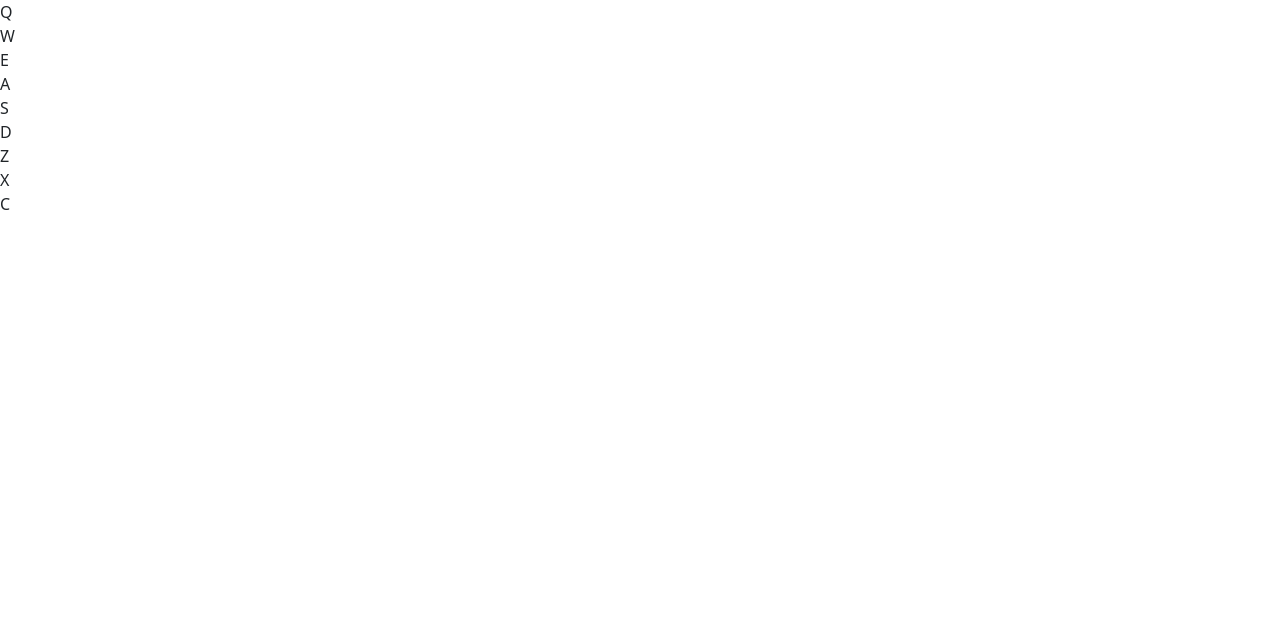
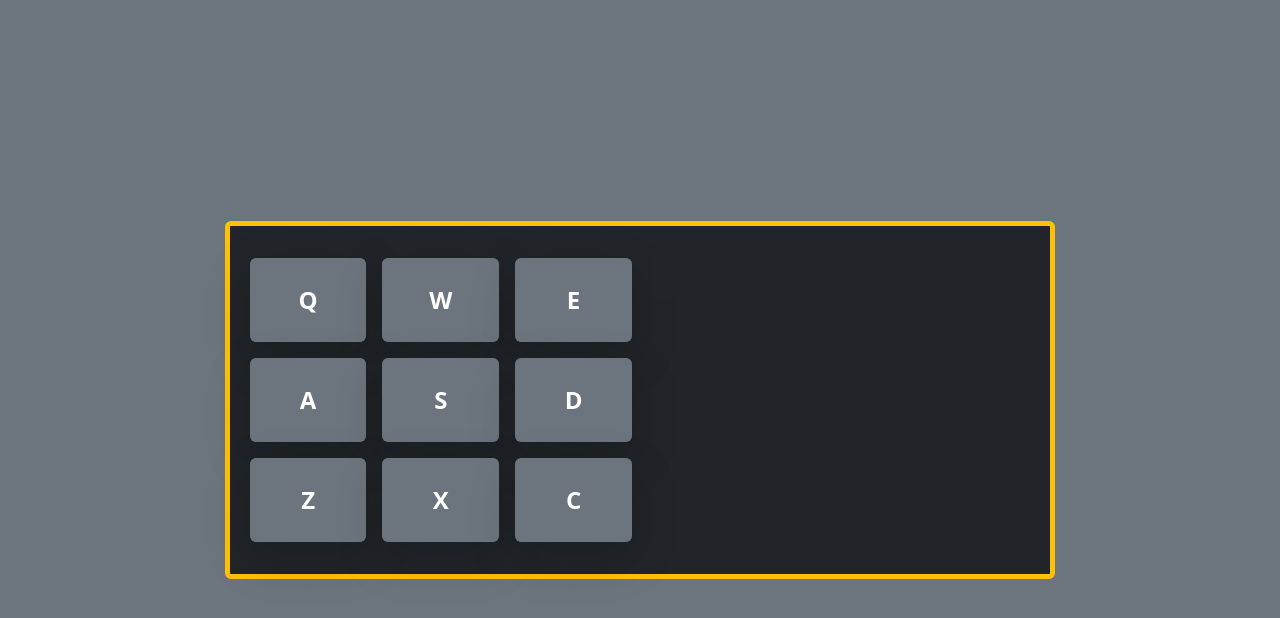
Before and after one commit to mamlaki/drum-machine, a React (Create React App) app: page / in a window 1280 px wide. Shown: the top 618 px of the page. Built offline with nearby package versions, Linux system fonts and the light colour scheme.

Commit message:
DrumPad.js/App.css: Added DrumPad styling w/ Bootstrap and CSS.

```diff
--- a/src/App.css
+++ b/src/App.css
@@ -1,38 +1,15 @@
-.App {
-  text-align: center;
+.drumkeys-container {
+  transition: background-color 0.2s ease-in-out;
 }
 
-.App-logo {
-  height: 40vmin;
-  pointer-events: none;
+.drumkeys:hover,
+.drumkeys-active,
+.drumkeys:active {
+  background-color: lawngreen;
+  cursor: pointer;
 }
 
-@media (prefers-reduced-motion: no-preference) {
-  .App-logo {
-    animation: App-logo-spin infinite 20s linear;
-  }
+.drumkeys:active,
+.drumkeys-active {
+  transform: translateY(3px);
 }
-
-.App-header {
-  background-color: #282c34;
-  min-height: 100vh;
-  display: flex;
-  flex-direction: column;
-  align-items: center;
-  justify-content: center;
-  font-size: calc(10px + 2vmin);
-  color: white;
-}
-
-.App-link {
-  color: #61dafb;
-}
-
-@keyframes App-logo-spin {
-  from {
-    transform: rotate(0deg);
-  }
-  to {
-    transform: rotate(360deg);
-  }
-}
--- a/src/App.js
+++ b/src/App.js
@@ -1,13 +1,23 @@
 import { useState } from 'react'
+import 'bootstrap/dist/css/bootstrap.min.css'
 import DrumPad from './components/DrumPad'
 
 export default function App() {
   const [displayText, setDisplayText] = useState('')
 
   return (
-    <div id='drum-machine'>
-      <div id='display'>{displayText}</div>
-      <DrumPad setDisplayText={setDisplayText} />
+    <div className='vh-100 d-flex align-items-center justify-content-center bg-secondary text-white fw-bold'>
+      <div id='drum-machine' className='border border-5 border-warning rounded p-4 d-flex justify-content-center align-items-center bg-dark'>
+        <div className='row'>
+          <div className='col-md-6'>
+            <DrumPad setDisplayText={setDisplayText} />
+          </div>
+          <div className='col-md-6'>
+            <div id='display' className='bg-dark p-4 rounded'>{displayText}</div>
+          </div>
+        </div>
+      </div>
     </div>
+
   )
 }
--- a/src/components/DrumPad.js
+++ b/src/components/DrumPad.js
@@ -1,4 +1,5 @@
-import { useEffect } from "react"
+import { useEffect, useState } from "react"
+import '../App.css'
 
 const drumKeys = [
   { key: 'Q', id: 'heater1', displayName: 'Heater 1', audioSrc: '/audio/heater-1.mp3' },
@@ -20,6 +21,9 @@ export default function DrumPad({ setDisplayText }) {
     }
   }, [])
 
+  const [hoverId, setHoverId] = useState(null)
+  const [activeId, setActiveId] = useState(null)
+
   const playAudio = (key, displayName) => {
     const audio = document.getElementById(key)
     audio.currentTime = 0
@@ -32,18 +36,25 @@ export default function DrumPad({ setDisplayText }) {
     const drumKey = drumKeys.find(d => d.key === key)
 
     if (drumKey) {
+      setActiveId(drumKey.id)
       const audio = document.getElementById(key)
       audio.currentTime = 0
       audio.play()
       setDisplayText(drumKey.displayName)
+
+      setTimeout(() => {
+        setActiveId(null)
+      }, 200)
     }
   }
 
   return (
-    <div>
+    <div className="row">
       {drumKeys.map(({ key, id, audioSrc, displayName }) => (
-        <div id={id} key={id} onClick={() => playAudio(key, displayName)}>
-          {key}
+        <div id={id} key={id} onClick={() => playAudio(key, displayName)} className="col-md-4 p-2">
+          <div className={`drumkeys-container p-4 text-center rounded shadow-lg fs-4 ${hoverId === id || activeId === id ? 'drumkeys' : 'bg-secondary'} ${activeId === id ? 'drumkeys-active' : ''}`} onMouseEnter={() => setHoverId(id)} onMouseLeave={() => setHoverId(null)}>
+            {key}
+          </div>
           <audio id={key} src={audioSrc}></audio>
         </div>
       ))}
```
